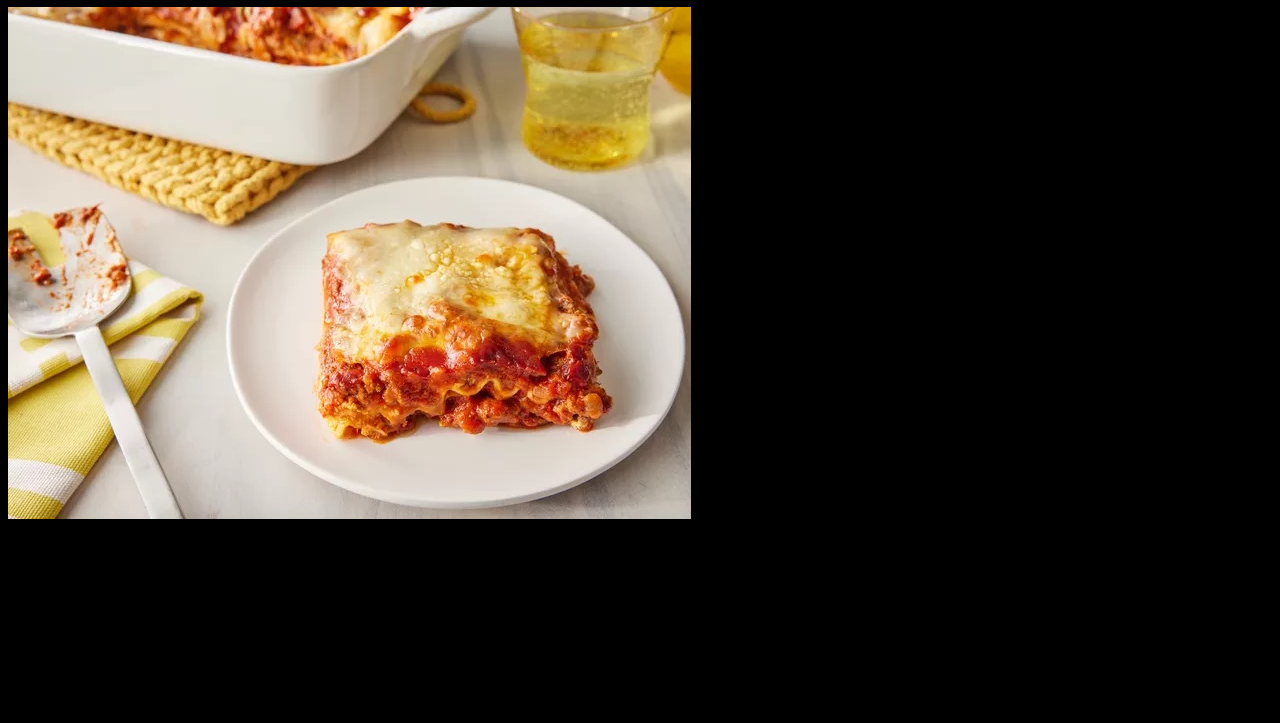
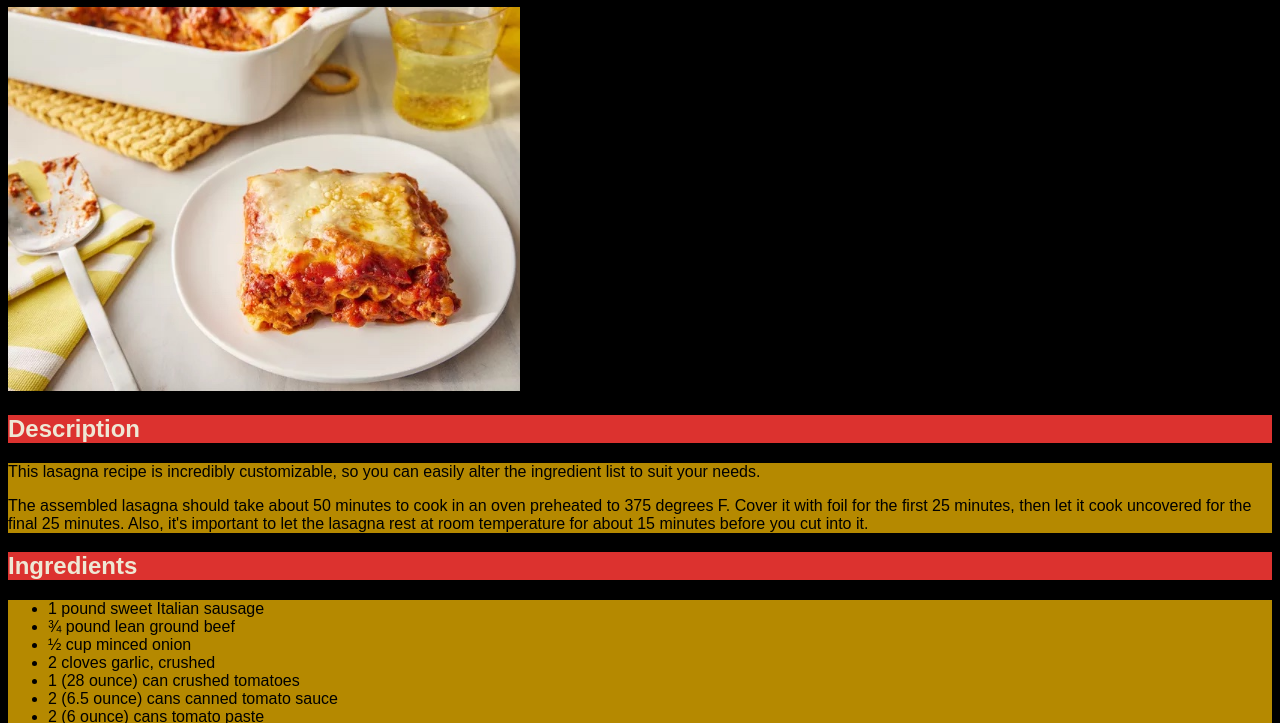
Before and after one commit to mattmcelhannon/odin-recipes, a plain HTML site: page recipes/lasagna.html in a window 1280 px wide. Shown: the part 73-796 px from the top of the page. Drawn offline with Linux system fonts and the light colour scheme.

Commit message:
Add style elements to style.css
It's not very pretty now but as I learn hopefully it will look better

```diff
--- a/recipes/lasagna.html
+++ b/recipes/lasagna.html
@@ -9,9 +9,12 @@
     <h1>World's Best Lasagna</h1>
     <img src="../images/lasagna.jpeg" alt="Lasagna">
     <h2>Description</h2>
+    <div id="description">
         <p>This lasagna recipe is incredibly customizable, so you can easily alter the ingredient list to suit your needs. </p>
         <p>The assembled lasagna should take about 50 minutes to cook in an oven preheated to 375 degrees F. Cover it with foil for the first 25 minutes, then let it cook uncovered for the final 25 minutes. Also, it's important to let the lasagna rest at room temperature for about 15 minutes before you cut into it.</p>
+    </div>
     <h2>Ingredients</h2>
+    <div id="ingredients">
         <ul>
             <li>1 pound sweet Italian sausage</li>
             <li>¾ pound lean ground beef</li>
@@ -34,7 +37,9 @@
             <li>¾ pound mozzarella cheese, sliced</li>
             <li>¾ cup grated Parmesan cheese</li>
         </ul>
+    </div>
     <h2>Steps</h2>
+    <div id="steps">
         <ol>
             <li>Gather all your ingredients.</li>
             <li>Cook sausage, ground beef, onion, and garlic in a Dutch oven over medium heat until well browned.</li>
@@ -47,5 +52,6 @@
             <li>Bake in the preheated oven for 25 minutes. Remove the foil and bake for an additional 25 minutes.</li>
             <li>Rest lasagna for 15 minutes before serving.</li>
         </ol>
+    </div>
 </body>
 </html>
--- a/style.css
+++ b/style.css
@@ -1,3 +1,23 @@
-* {
+html {
     background-color: black;
+    color: #eee8d5;
+    font-family: Arial, Helvetica, sans-serif;
 }
+
+#table-of-contents,
+#description,
+#ingredients,
+#steps {
+    background-color: #b58900;
+    color: black;
+}
+
+img {
+    height: auto;
+    width: 512px;
+}
+
+h1,
+h2 {
+    background-color: #dc322f;
+}
```
Also changed, not shown: index.html (+7 -5 lines), recipes/meatloaf.html (+6 -1 lines), recipes/pecan-pie.html (+6 -0 lines), 1 other file. Lines whose indentation alone changed are shown as unchanged.
